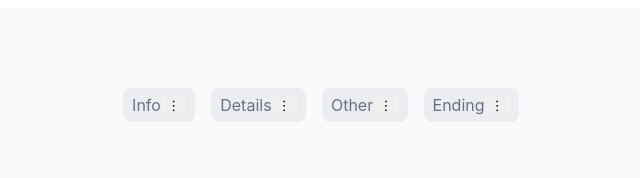
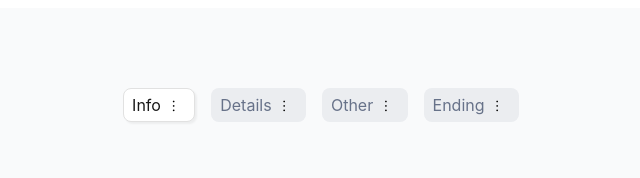
Before and after one commit to gillibrand/fillout-pagebar, a React (Vite) app: page / in a window 1280 px wide. Shown: the top 178 px of the page, without its empty margins (319-959 px from the left). Built offline with nearby package versions, Linux system fonts and the light colour scheme.

Commit message:
Handle click to activate

```diff
--- a/src/App.tsx
+++ b/src/App.tsx
@@ -13,14 +13,25 @@ const initialPages: PageInfo[] = [
 function App() {
   const [pages, setPages] = useState(initialPages);
 
+  const [activePageId, setActivePageId] = useState(pages[0].id);
+
   const handlePagesChange = useCallback((newPages: PageInfo[]) => {
     console.info(">>> newPages", newPages);
     setPages(newPages);
   }, []);
 
+  function handlePageClick(id: string) {
+    setActivePageId(id);
+  }
+
   return (
     <main className="App">
-      <PageNav pages={pages} onPagesChange={handlePagesChange} />
+      <PageNav
+        pages={pages}
+        onPagesChange={handlePagesChange}
+        activePageId={activePageId}
+        onPageClick={handlePageClick}
+      />
     </main>
   );
 }
--- a/src/components/PageNav/PageNav.tsx
+++ b/src/components/PageNav/PageNav.tsx
@@ -30,9 +30,12 @@ function showAt(el: HTMLElement, e: { clientX: number; clientY: number }) {
   el.style.top = `${e.clientY}px`;
 }
 
+const ThresholdPx = 5;
+
 function onDown(
   downEvent: React.PointerEvent<HTMLElement>,
-  onChangePageOrder: (id: string[]) => void
+  onReorder: (id: string[]) => unknown,
+  onPageChange: (id: string) => unknown
 ) {
   downEvent.preventDefault();
 
@@ -40,15 +43,18 @@ function onDown(
   if (!target) return;
 
   // TODO: handle scrolled page offset
-  // const startX = e.clientX;
-  // const startY = e.clientY;
+  const startX = downEvent.clientX;
+  // const startY = downEvent.clientY;
+
+  // Only count it as a drag if past ThresholdPx, otherwise it's a wiggly click
+  let overThreshold = false;
 
   let dropTargets: null | DropTarget[] = null;
   let isDrag = false;
 
   const pageNav = target.closest(".PageNav") as HTMLDivElement;
-  const draggedButton = target.closest(".PageNavButton") as HTMLDivElement;
-  if (!pageNav || !draggedButton) return;
+  const clickedButton = target.closest(".PageNavButton") as HTMLDivElement;
+  if (!pageNav || !clickedButton) return;
 
   let avatar: HTMLElement | null;
 
@@ -56,7 +62,7 @@ function onDown(
 
   function cleanUp() {
     if (avatar) document.body.removeChild(avatar);
-    draggedButton.style.visibility = "";
+    clickedButton.style.visibility = "";
 
     pageNav.removeEventListener("pointermove", onMove);
     pageNav.removeEventListener("pointerup", onUp);
@@ -67,6 +73,8 @@ function onDown(
 
     if (!isDrag) {
       console.info(">>> click");
+      const clickedId = clickedButton.dataset["id"]!;
+      onPageChange(clickedId);
       // TODO: if no movement, treat as button click
     } else {
       console.info(">>> drop", dropTargets);
@@ -74,7 +82,7 @@ function onDown(
       const newIdOrder = (
         Array.from(pageNav.querySelectorAll(".PageNavButton")) as HTMLElement[]
       ).map((el) => el.dataset["id"]!);
-      onChangePageOrder(newIdOrder);
+      onReorder(newIdOrder);
     }
 
     cleanUp();
@@ -84,13 +92,13 @@ function onDown(
     if (dropTargets !== null) return;
 
     // Create drag avatar to follow pointer
-    avatar = cloneForDragAvatar(draggedButton);
+    avatar = cloneForDragAvatar(clickedButton);
     document.body.appendChild(avatar);
 
     showAt(avatar, downEvent);
 
     // Hide original button, but still take up space
-    draggedButton.style.visibility = "hidden";
+    clickedButton.style.visibility = "hidden";
 
     const buttons = Array.from(
       pageNav.querySelectorAll(".PageNavButton")
@@ -157,7 +165,7 @@ function onDown(
     // rects and start the animation
     const parent = dropTarget.refNode.parentNode!;
     parent.insertBefore(
-      draggedButton,
+      clickedButton,
       dropTarget.position === "before"
         ? dropTarget.refNode
         : dropTarget.refNode.nextElementSibling
@@ -178,6 +186,15 @@ function onDown(
   }
 
   function onMove(e: PointerEvent) {
+    if (!overThreshold) {
+      if (Math.abs(e.clientX - startX) > ThresholdPx) {
+        overThreshold = true;
+      } else {
+        // not moved far enough
+        return;
+      }
+    }
+
     initDropTargetsAndSpacer();
     if (!dropTargets || !avatar) return;
 
@@ -217,21 +234,28 @@ export interface PageInfo {
 
 interface Props {
   pages: PageInfo[];
+  activePageId: string;
   onPagesChange: (pages: PageInfo[]) => unknown;
+  onPageClick: (id: string) => unknown;
 }
 
-export function PageNav({ pages, onPagesChange }: Props) {
+export function PageNav({
+  pages,
+  onPagesChange,
+  onPageClick,
+  activePageId,
+}: Props) {
   function handlePointerDown(e: React.PointerEvent<HTMLElement>) {
     /**
      * @param ids New order of page IDs to rerender.
      */
-    function handleChangePageOrder(ids: string[]) {
+    function handleReorder(ids: string[]) {
       const pageMap = new Map(pages.map((page) => [page.id, page]));
       const newPages = ids.map((id) => pageMap.get(id)!);
       onPagesChange(newPages);
     }
 
-    onDown(e, handleChangePageOrder);
+    onDown(e, handleReorder, onPageClick);
   }
 
   return (
@@ -243,6 +267,7 @@ export function PageNav({ pages, onPagesChange }: Props) {
           label={page.label}
           href={page.href}
           onPointerDown={handlePointerDown}
+          isActive={page.id === activePageId}
         />
       ))}
     </div>
--- a/src/components/PageNav/PageNavButton.css
+++ b/src/components/PageNav/PageNavButton.css
@@ -11,9 +11,21 @@
     color: inherit;
     text-decoration: none;
   }
+
+  button {
+    appearance: none;
+    background-color: transparent;
+  }
 }
 
 .PageNavButton__menu-button {
   border: none;
   cursor: pointer;
 }
+
+.PageNavButton.is-active {
+  color: #1a1a1a;
+  background-color: white;
+  border-color: #e1e1e1;
+  box-shadow: 2px 2px 2px rgba(0 0 0 / 0.05);
+}
--- a/src/components/PageNav/PageNavButton.tsx
+++ b/src/components/PageNav/PageNavButton.tsx
@@ -1,3 +1,4 @@
+import { cx } from "@util/cx";
 import "./PageNavButton.css";
 
 interface Props {
@@ -5,12 +6,22 @@ interface Props {
   label: string;
   href: string;
   onPointerDown: React.PointerEventHandler;
-  //   onMouseUp: React.MouseEventHandler;
+  isActive: boolean;
 }
 
-export function PageNavButton({ id, label, href, onPointerDown }: Props) {
+export function PageNavButton({
+  id,
+  label,
+  href,
+  isActive,
+  onPointerDown,
+}: Props) {
   return (
-    <div className="PageNavButton" onPointerDown={onPointerDown} data-id={id}>
+    <div
+      className={cx("PageNavButton", { "is-active": isActive })}
+      onPointerDown={onPointerDown}
+      data-id={id}
+    >
       <a href={href}>{label}</a>
       <button className="PageNavButton__menu-button">︙</button>
     </div>
--- /dev/null
+++ b/src/util/cx.ts
@@ -0,0 +1,36 @@
+/**
+ * Util function to create a single CSS class name string from any number of string and objects. This is inspired by the
+ * classnames NPM module, but extremely simplified for how it's used here.
+ *
+ * @param classNames Any number of class name string or objects. If they are strings they are used as-is, so can include
+ *   multiple class names separated by spaces.
+ *
+ *   If they are objects, the keys should be the class names and the values should be booleans. If true, the class names
+ *   are added to the result, otherwise they are skipped.
+ * @returns A single class names string with all the given class names joined together.
+ */
+export function cx(...classNames: unknown[]) {
+  const parts: string[] = [];
+
+  for (let i = 0; i < classNames.length; i++) {
+    const arg = classNames[i];
+
+    if (arg === null) {
+      continue;
+    }
+
+    const type = typeof arg;
+    if (type === "string") {
+      parts.push(arg as string);
+    } else if (type === "object") {
+      const object = arg as Record<string, boolean>;
+      for (const className of Object.getOwnPropertyNames(object)) {
+        if (object[className]) {
+          parts.push(className);
+        }
+      }
+    }
+  }
+
+  return parts.join(" ");
+}
--- a/tsconfig.app.json
+++ b/tsconfig.app.json
@@ -22,7 +22,8 @@
     "noFallthroughCasesInSwitch": true,
     "noUncheckedSideEffectImports": true,
     "paths": {
-      "@components/*": ["./src/components/*"]
+      "@components/*": ["./src/components/*"],
+      "@util/*": ["./src/util/*"]
     }
   },
   "include": ["src"]
```
